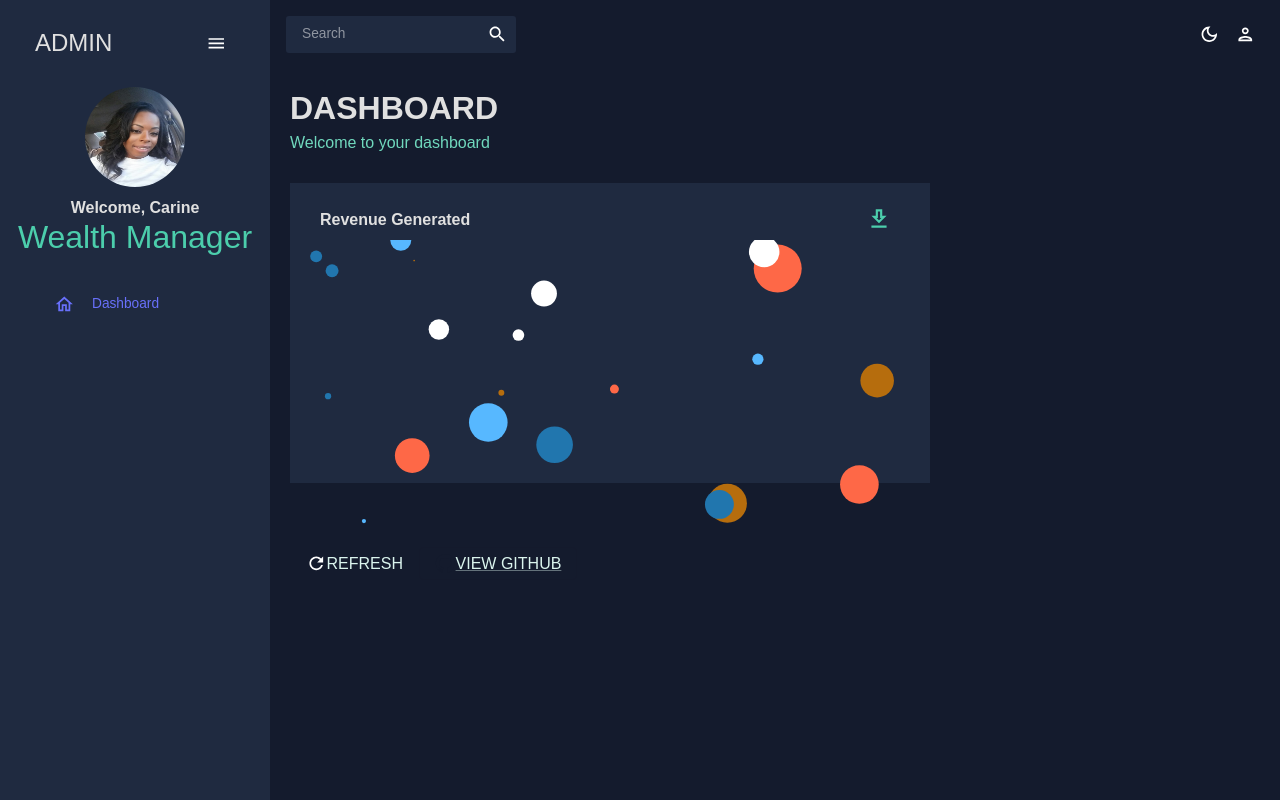
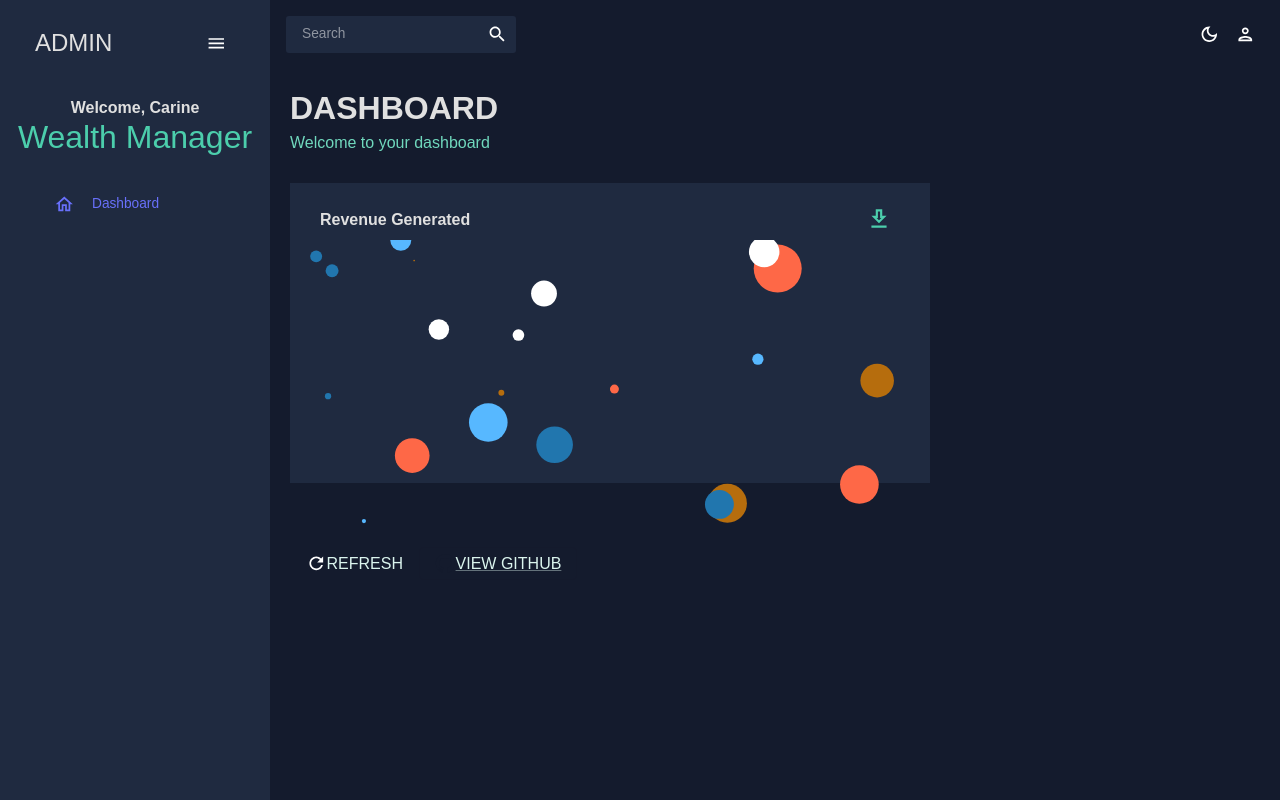
Before and after one commit to ctodmia/react_rust, a React (Create React App) app: page / in a window 1280 px wide. Built offline with nearby package versions, Linux system fonts and the light colour scheme.

Commit message:
updated dashboard

```diff
--- a/src/screens/global/Sidebar.js
+++ b/src/screens/global/Sidebar.js
@@ -82,13 +82,6 @@ const Sidebar = () => {
           {!isCollapsed && (
             <Box mb="25px">
               <Box display="flex" justifyContent="center" alignItems="center">
-                <img
-                  alt="profile-user"
-                  width="100px"
-                  height="100px"
-                  src={require('../../assets/user.jpg')}
-                  style={{ cursor: "pointer", borderRadius: "50%" }}
-                />
               </Box>
               <Box textAlign="center">
                 <Typography
```
Also changed, not shown: src/assets/user.jpg (deleted).
